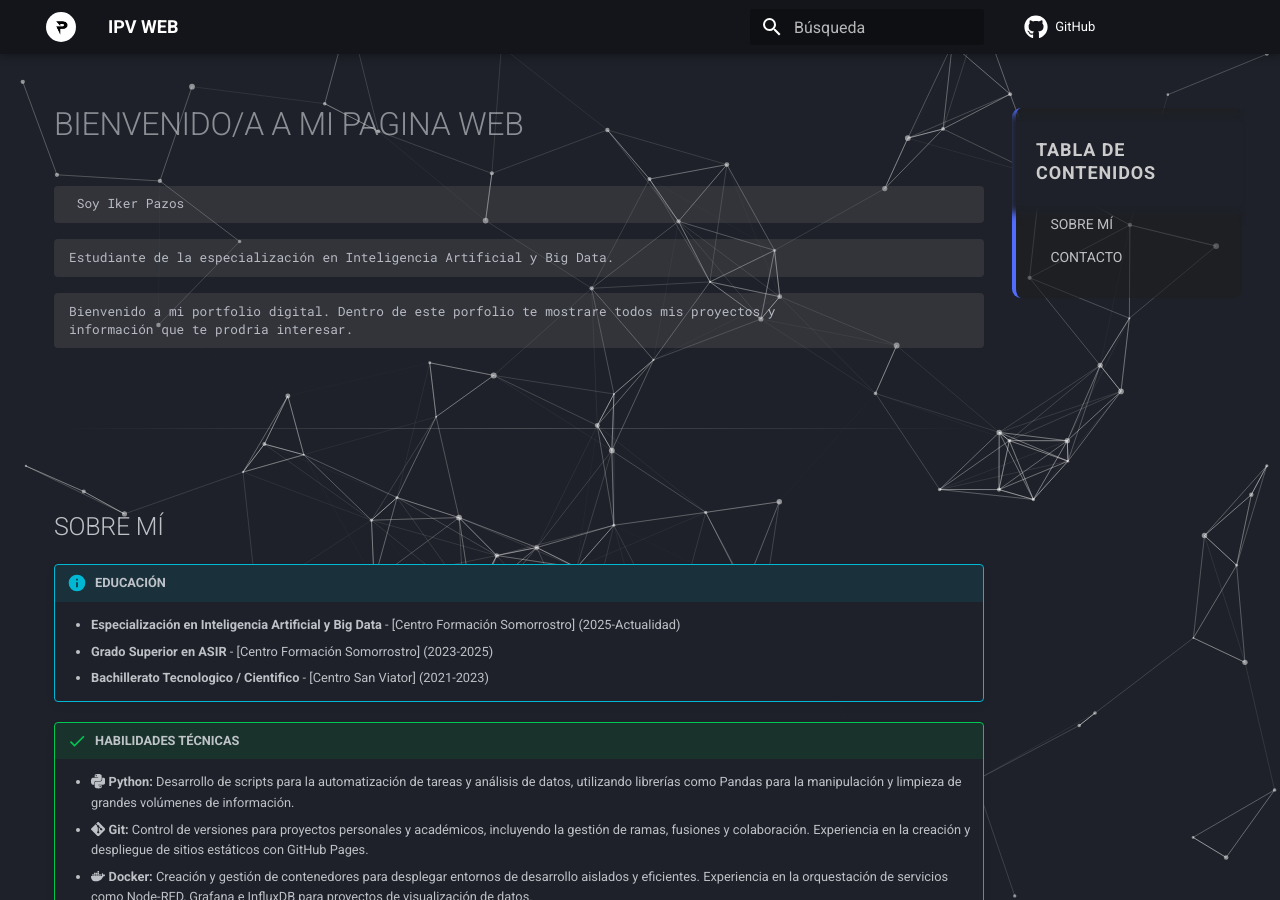
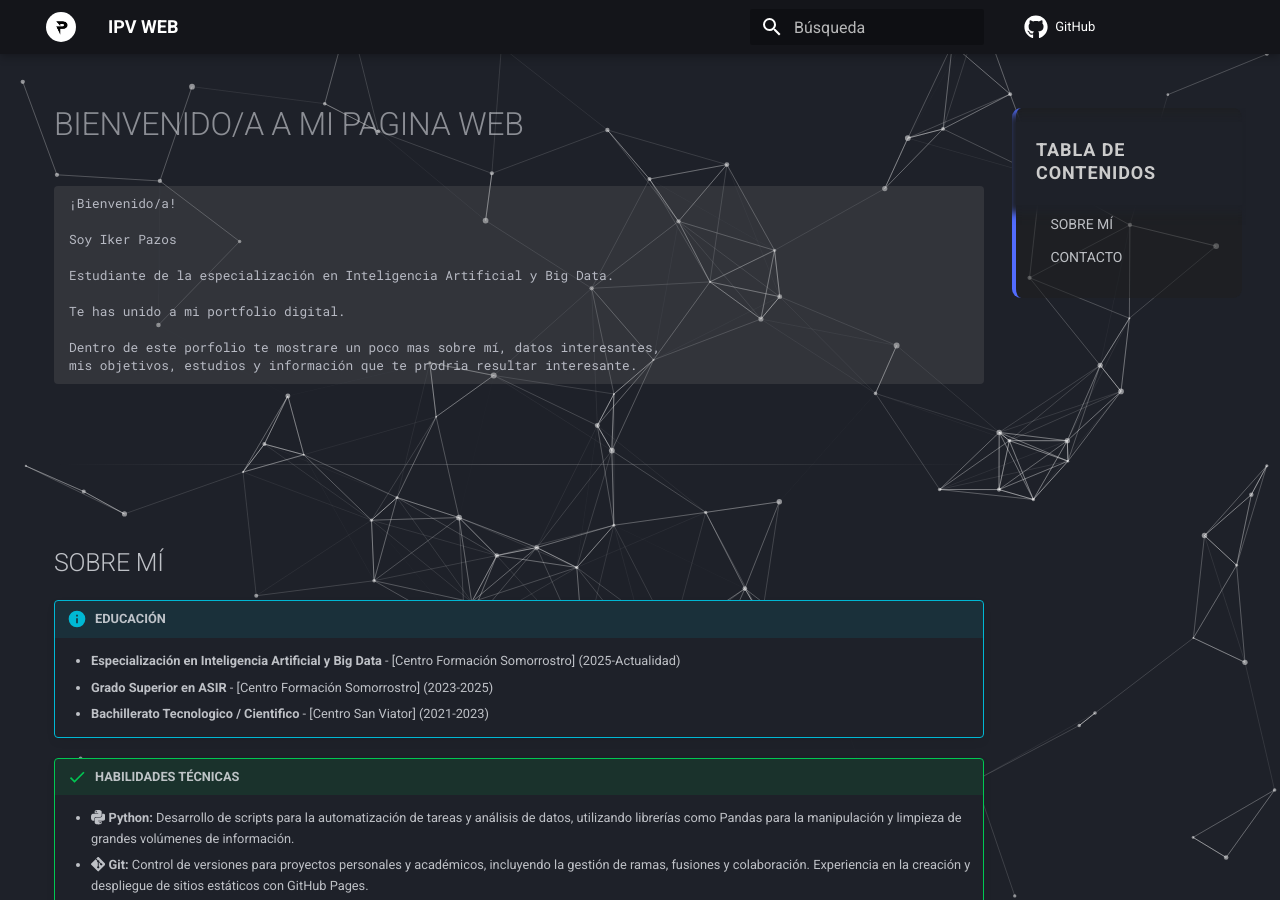
Before and after one commit to iker-pazos/iker-pazos.github.io, an MkDocs documentation site: the page built from docs/home.md, in a window 1280 px wide and 900 px high. Built offline with MkDocs 1.6.1 and Material for MkDocs 9.7.7, drawn with Linux system fonts in a browser that asks for light colours; emoji names are drawn with the system emoji font; comment, search, counter and statistics services are not loaded.

Commit message:
pages-update: se ha añadido mas texto en el inicio de la pagina. Algun ajuste de texto pequeño.

```diff
--- a/docs/home.md
+++ b/docs/home.md
@@ -1,10 +1,15 @@
 # BIENVENIDO/A A MI PAGINA WEB
-<pre><code> Soy Iker Pazos </code></pre>
+<pre><code>¡Bienvenido/a!
 
-<pre><code>Estudiante de la especialización en Inteligencia Artificial y Big Data.</code></pre>
+Soy Iker Pazos
 
-<pre><code>Bienvenido a mi portfolio digital. Dentro de este porfolio te mostrare todos mis proyectos y
-información que te prodria interesar.</code></pre>
+Estudiante de la especialización en Inteligencia Artificial y Big Data.
+
+Te has unido a mi portfolio digital.
+
+Dentro de este porfolio te mostrare un poco mas sobre mí, datos interesantes,
+mis objetivos, estudios y información que te prodria resultar interesante.
+</code></pre>
 
 ---
 
```
